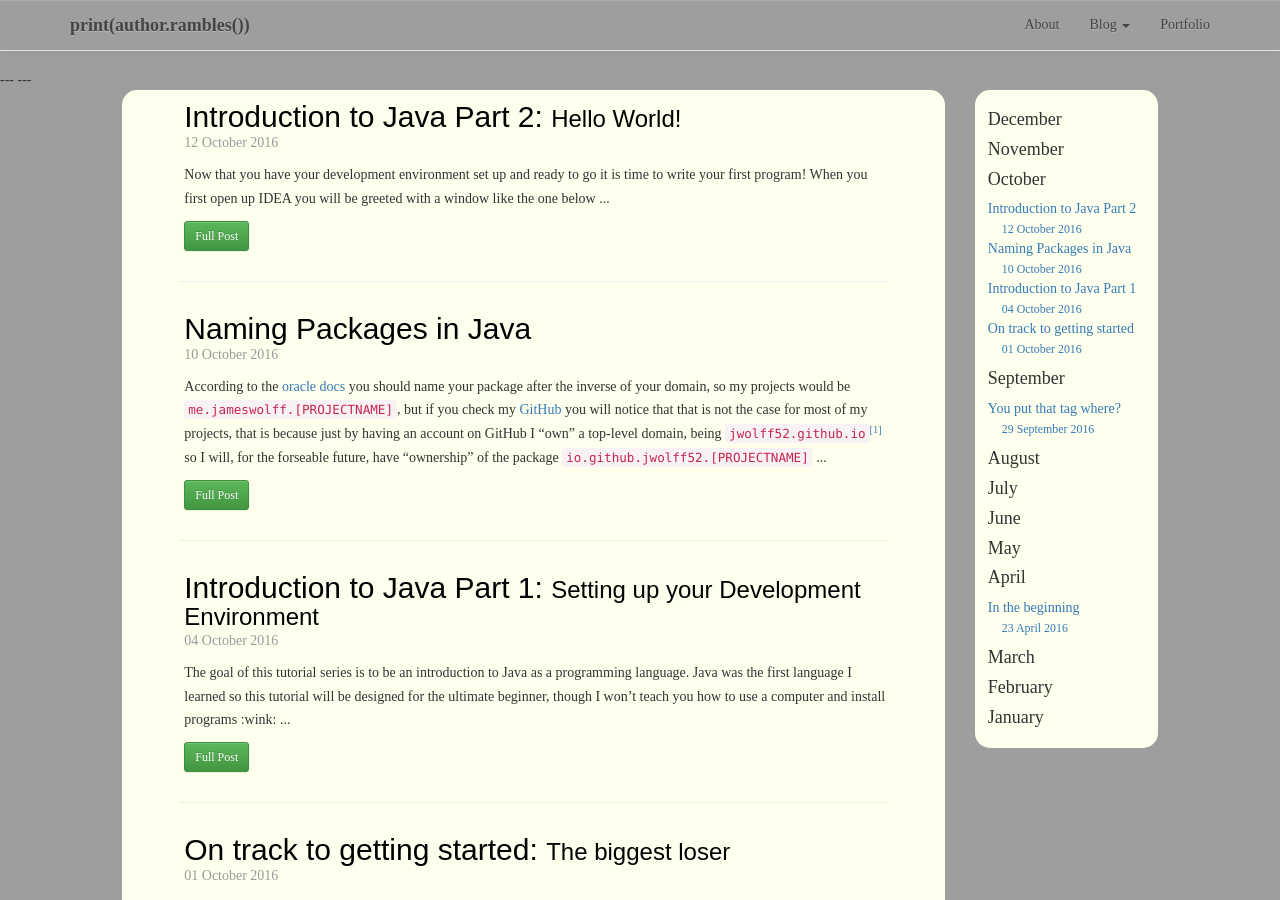
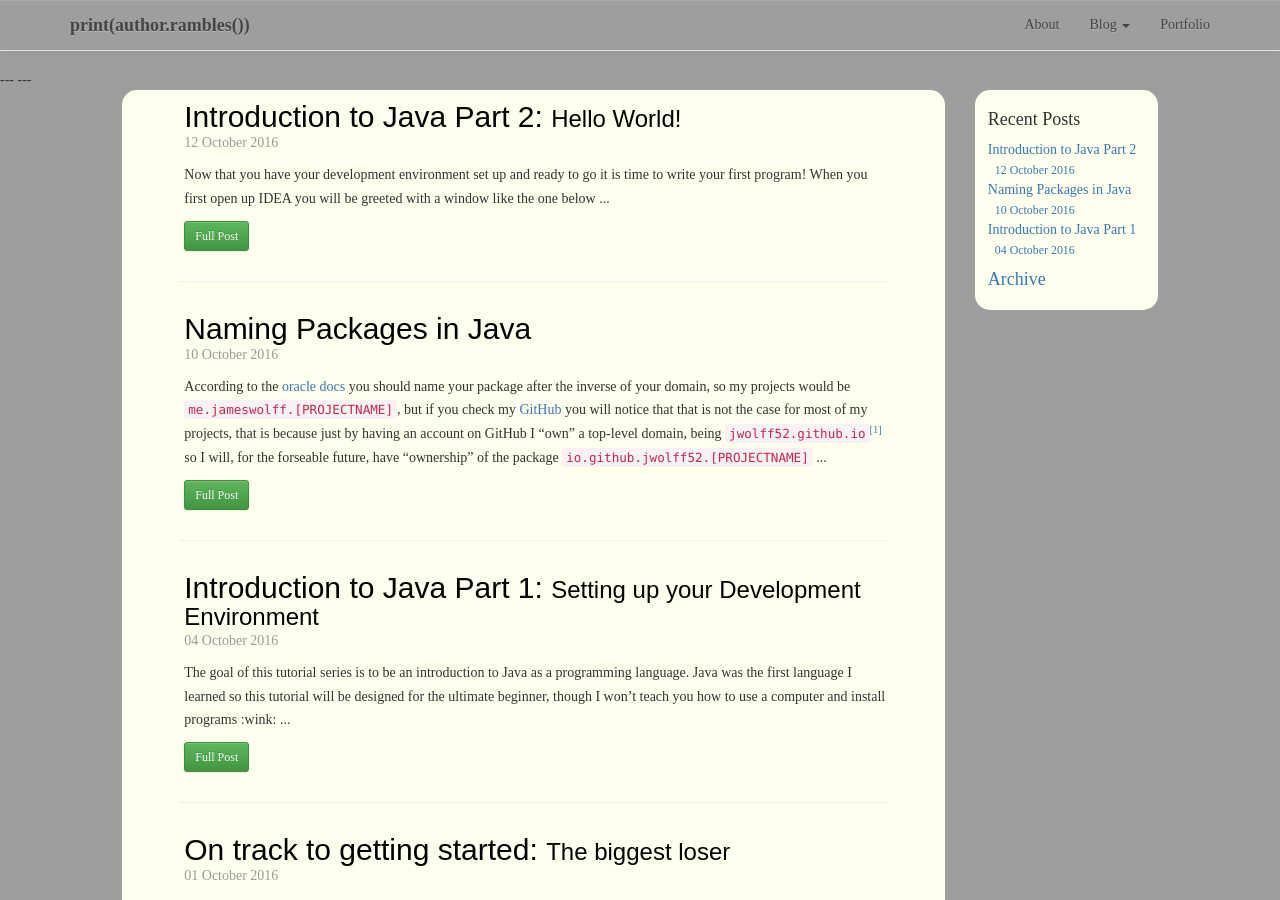
Before and after one commit to jwolff52/wolffblog, a Jekyll site: the page built from index.html, in a window 1280 px wide and 900 px high. Built offline with Jekyll 4.4.1, drawn with Linux system fonts in a browser that asks for light colours; some web fonts are replaced; the list of posts is cut into pages by our own code.

Commit message:
Update sidebar.html

```diff
--- a/_includes/sidebar.html
+++ b/_includes/sidebar.html
@@ -20,100 +20,9 @@
 			{% assign posts = posts | push:post %}
 		{% endunless %}
 	{% endfor %}
-	<h4>December</h4>
-	{% assign siteYM = site.time | date:"%Y" | append:"-12" %}
-	{% for post in posts %}
-		{% assign postYM = post.date | date:"%Y-%m" %}
-		{% if postYM == siteYM %}
-			<a href="{{ site.baseurl }}{{ post.url }}">{{ post.title }}<br />&nbsp;&nbsp;&nbsp;&nbsp;<small>{{ post.date | date_to_long_string }}</small></a><br />
-		{% endif %}
+	<h4>Recent Posts</h4>
+	{% for post in posts limit:3 %}
+		<a href="{{ site.baseurl }}{{ post.url }}">{{ post.title }}<br />&nbsp;&nbsp;<small>{{ post.date | date_to_long_string }}</small></a><br />
 	{% endfor %}
-	<h4>November</h4>
-	{% assign siteYM = site.time | date:"%Y" | append:"-11" %}
-	{% for post in posts %}
-		{% assign postYM = post.date | date:"%Y-%m" %}
-		{% if postYM == siteYM %}
-			<a href="{{ site.baseurl }}{{ post.url }}">{{ post.title }}<br />&nbsp;&nbsp;&nbsp;&nbsp;<small>{{ post.date | date_to_long_string }}</small></a><br />
-		{% endif %}
-	{% endfor %}
-	<h4>October</h4>
-	{% assign siteYM = site.time | date:"%Y" | append:"-10" %}
-	{% for post in posts %}
-		{% assign postYM = post.date | date:"%Y-%m" %}
-		{% if postYM == siteYM %}
-			<a href="{{ site.baseurl }}{{ post.url }}">{{ post.title }}<br />&nbsp;&nbsp;&nbsp;&nbsp;<small>{{ post.date | date_to_long_string }}</small></a><br />
-		{% endif %}
-	{% endfor %}
-	<h4>September</h4>
-	{% assign siteYM = site.time | date:"%Y" | append:"-09" %}
-	{% for post in posts %}
-		{% assign postYM = post.date | date:"%Y-%m" %}
-		{% if postYM == siteYM %}
-			<a href="{{ site.baseurl }}{{ post.url }}">{{ post.title }}<br />&nbsp;&nbsp;&nbsp;&nbsp;<small>{{ post.date | date_to_long_string }}</small></a><br />
-		{% endif %}
-	{% endfor %}
-	<h4>August</h4>
-	{% assign siteYM = site.time | date:"%Y" | append:"-08" %}
-	{% for post in posts %}
-		{% assign postYM = post.date | date:"%Y-%m" %}
-		{% if postYM == siteYM %}
-			<a href="{{ site.baseurl }}{{ post.url }}">{{ post.title }}<br />&nbsp;&nbsp;&nbsp;&nbsp;<small>{{ post.date | date_to_long_string }}</small></a><br />
-		{% endif %}
-	{% endfor %}
-	<h4>July</h4>
-	{% assign siteYM = site.time | date:"%Y" | append:"-07" %}
-	{% for post in posts %}
-		{% assign postYM = post.date | date:"%Y-%m" %}
-		{% if postYM == siteYM %}
-			<a href="{{ site.baseurl }}{{ post.url }}">{{ post.title }}<br />&nbsp;&nbsp;&nbsp;&nbsp;<small>{{ post.date | date_to_long_string }}</small></a><br />
-		{% endif %}
-	{% endfor %}
-	<h4>June</h4>
-	{% assign siteYM = site.time | date:"%Y" | append:"-06" %}
-	{% for post in posts %}
-		{% assign postYM = post.date | date:"%Y-%m" %}
-		{% if postYM == siteYM %}
-			<a href="{{ site.baseurl }}{{ post.url }}">{{ post.title }}<br />&nbsp;&nbsp;&nbsp;&nbsp;<small>{{ post.date | date_to_long_string }}</small></a><br />
-		{% endif %}
-	{% endfor %}
-	<h4>May</h4>
-	{% assign siteYM = site.time | date:"%Y" | append:"-05" %}
-	{% for post in posts %}
-		{% assign postYM = post.date | date:"%Y-%m" %}
-		{% if postYM == siteYM %}
-			<a href="{{ site.baseurl }}{{ post.url }}">{{ post.title }}<br />&nbsp;&nbsp;&nbsp;&nbsp;<small>{{ post.date | date_to_long_string }}</small></a><br />
-		{% endif %}
-	{% endfor %}
-	<h4>April</h4>
-	{% assign siteYM = site.time | date:"%Y" | append:"-04" %}
-	{% for post in posts %}
-		{% assign postYM = post.date | date:"%Y-%m" %}
-		{% if postYM == siteYM %}
-			<a href="{{ site.baseurl }}{{ post.url }}">{{ post.title }}<br />&nbsp;&nbsp;&nbsp;&nbsp;<small>{{ post.date | date_to_long_string }}</small></a><br />
-		{% endif %}
-	{% endfor %}
-	<h4>March</h4>
-	{% assign siteYM = site.time | date:"%Y" | append:"-03" %}
-	{% for post in posts %}
-		{% assign postYM = post.date | date:"%Y-%m" %}
-		{% if postYM == siteYM %}
-			<a href="{{ site.baseurl }}{{ post.url }}">{{ post.title }}<br />&nbsp;&nbsp;&nbsp;&nbsp;<small>{{ post.date | date_to_long_string }}</small></a><br />
-		{% endif %}
-	{% endfor %}
-	<h4>February</h4>
-	{% assign siteYM = site.time | date:"%Y" | append:"-02" %}
-	{% for post in posts %}
-		{% assign postYM = post.date | date:"%Y-%m" %}
-		{% if postYM == siteYM %}
-			<a href="{{ site.baseurl }}{{ post.url }}">{{ post.title }}<br />&nbsp;&nbsp;&nbsp;&nbsp;<small>{{ post.date | date_to_long_string }}</small></a><br />
-		{% endif %}
-	{% endfor %}
-	<h4>January</h4>
-	{% assign siteYM = site.time | date:"%Y" | append:"-01" %}
-	{% for post in posts %}
-		{% assign postYM = post.date | date:"%Y-%m" %}
-		{% if postYM == siteYM %}
-			<a href="{{ site.baseurl }}{{ post.url }}">{{ post.title }}<br />&nbsp;&nbsp;&nbsp;&nbsp;<small>{{ post.date | date_to_long_string }}</small></a><br />
-		{% endif %}
-	{% endfor %}
+	<h4><a href="{{ site.baseurl }}/archive">Archive</a></h4>
 </div>
```
